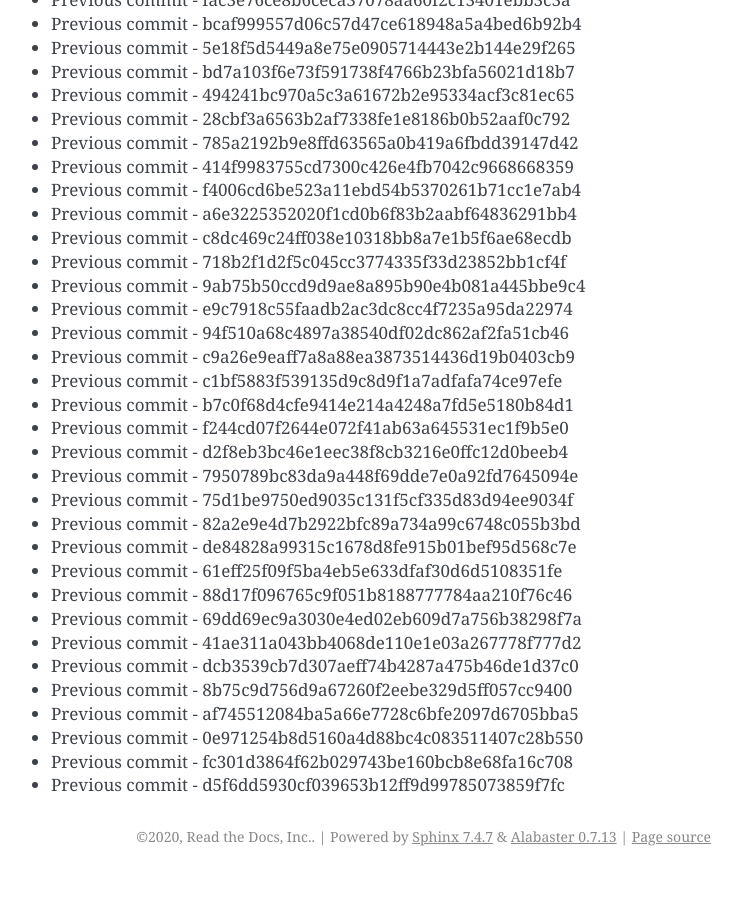
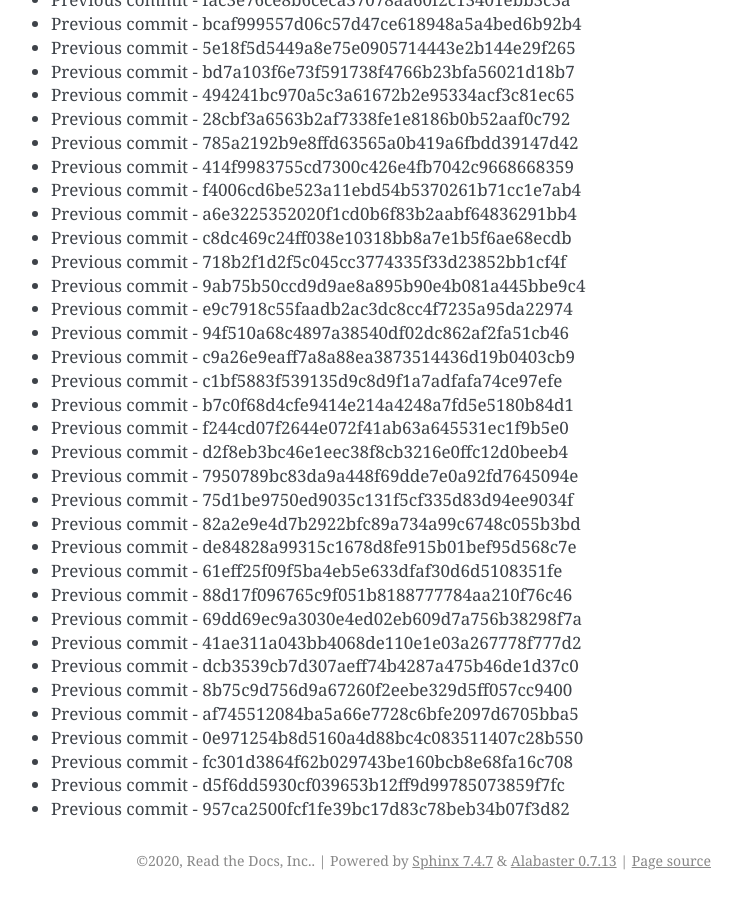
Before and after one commit to readthedocs/rtd-git-stresstest, a Sphinx documentation site: the page built from docs/updates.rst, in a window 1280 px wide and 900 px high, scrolled down 20621 px. Shown: the whole window, without its empty margins (399-1141 px from the left). Built offline with Sphinx 7.4.7, drawn with Linux system fonts in a browser that asks for light colours; before the commit the page ends 21497 px from its top, so only the background shows below that.

Commit message:
Generating commit from previous: 957ca2500fcf1fe39bc17d83c78beb34b07f3d82

```diff
--- a/docs/updates.rst
+++ b/docs/updates.rst
@@ -898,3 +898,4 @@ It can be tested for any performance characteristics.
 * Previous commit - 0e971254b8d5160a4d88bc4c083511407c28b550
 * Previous commit - fc301d3864f62b029743be160bcb8e68fa16c708
 * Previous commit - d5f6dd5930cf039653b12ff9d99785073859f7fc
+* Previous commit - 957ca2500fcf1fe39bc17d83c78beb34b07f3d82
```
